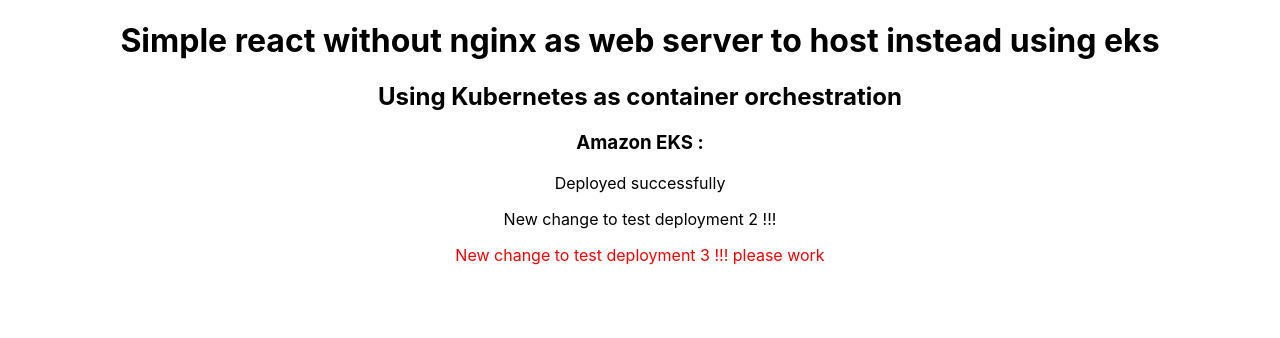
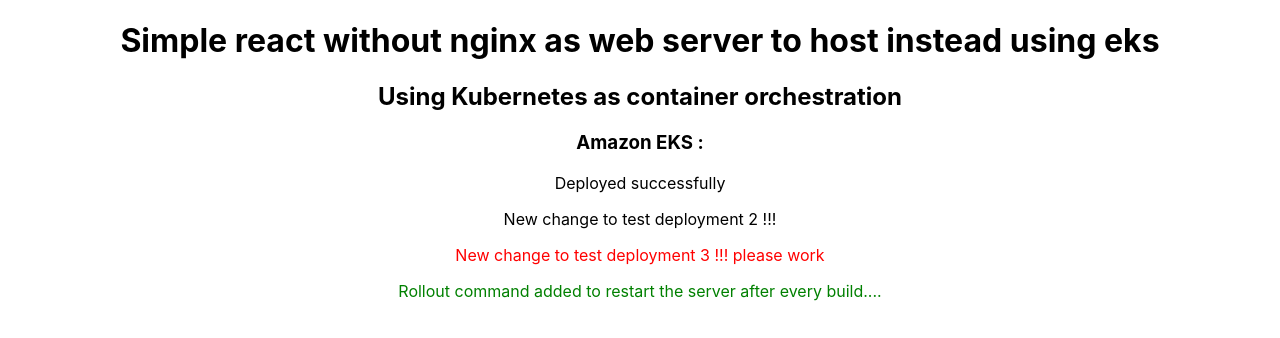
Before and after one commit to DeviPothula/simple-react-app, a React (Create React App) app: page / in a window 1280 px wide. Shown: the top 338 px of the page. Built offline with nearby package versions, Linux system fonts and the light colour scheme.

Commit message:
roll out command added

```diff
--- a/src/App.js
+++ b/src/App.js
@@ -8,7 +8,8 @@
       <h3>Amazon EKS :</h3>
       <p>Deployed successfully </p>
       <p>New change to test deployment 2 !!!</p>
-      <p style={{color:'red'}}>New change to test deployment 3 !!! please work</p>
+      <p style={{ color: 'red' }}>New change to test deployment 3 !!! please work</p>
+      <p style={{color: 'green'}}>Rollout command added to restart the server after every build....</p>
     </div>
   );
 }
```
Also changed, not shown: 1 other file (tests, documents, lock files or other folders).
